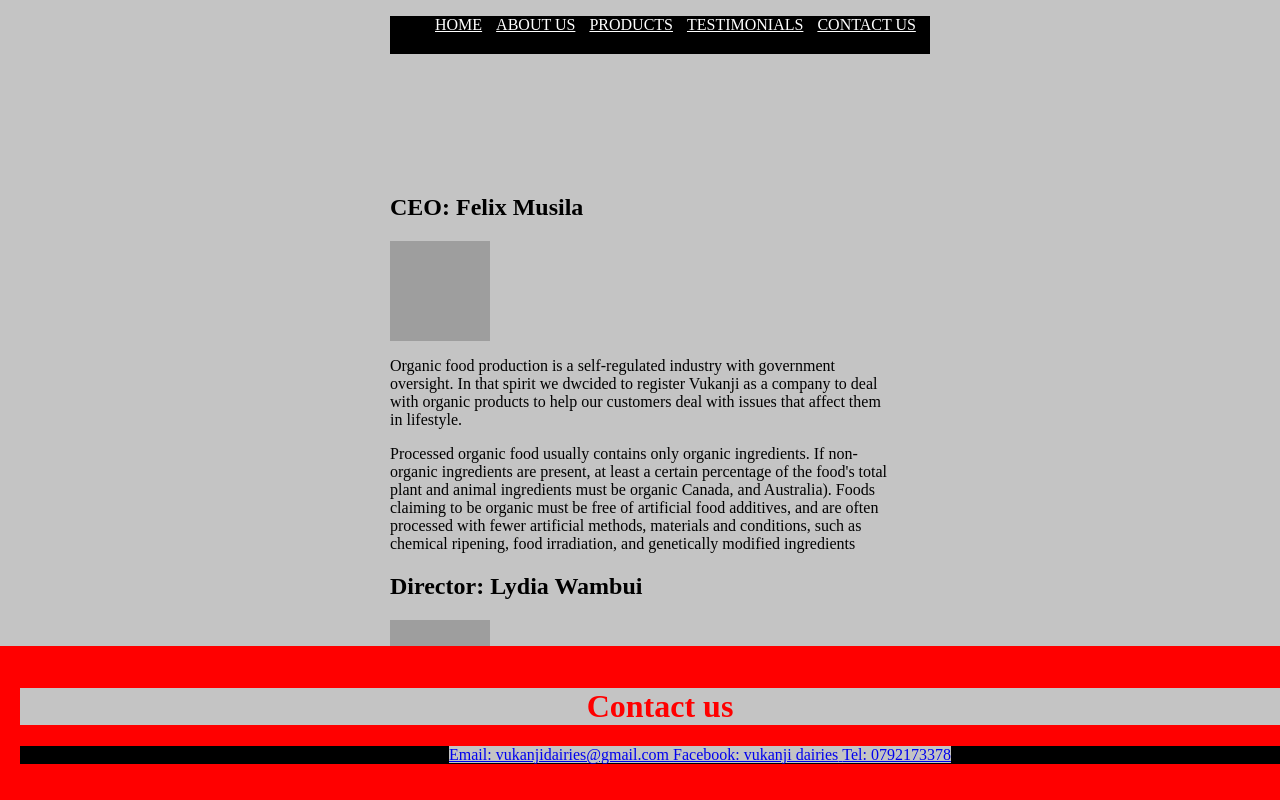
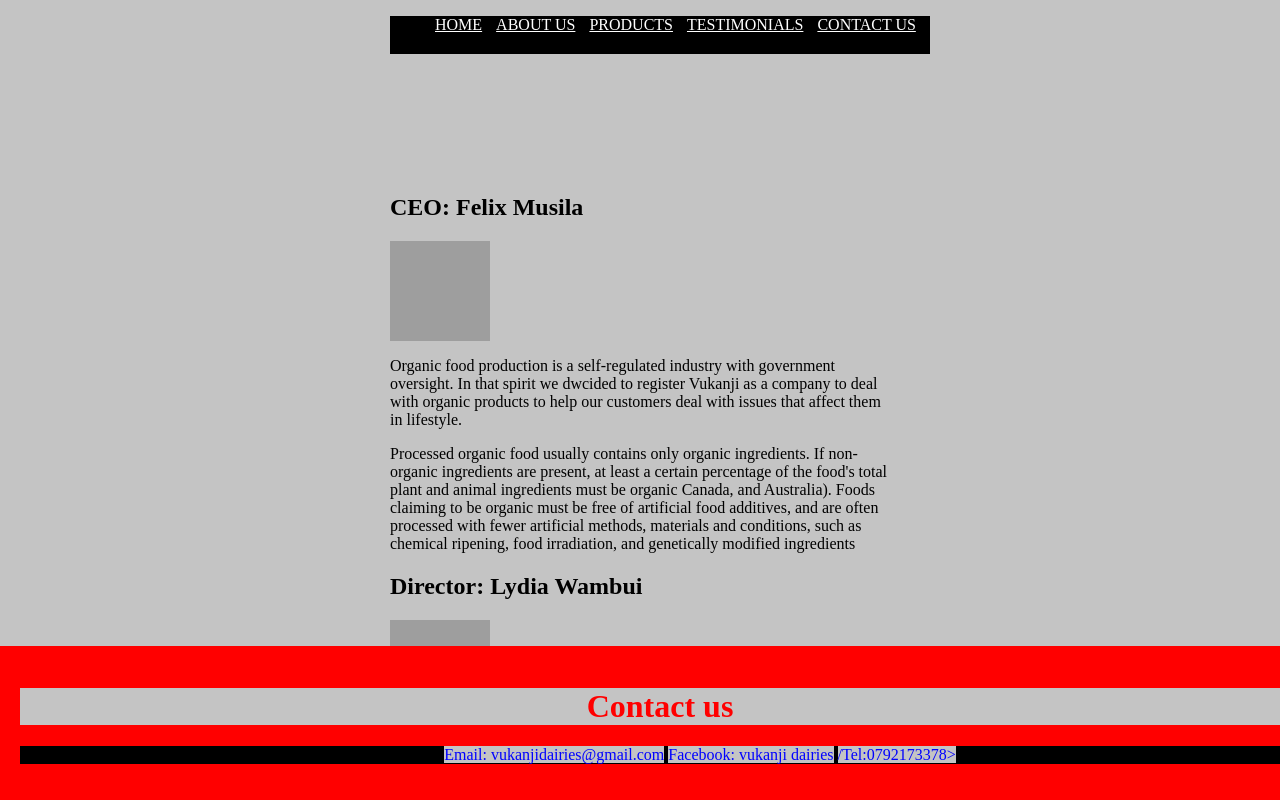
Before and after one commit to Alexanderngemu/-vukanji-goat-milk-products, a plain HTML site: page index.html in a window 1280 px wide. Shown: the top 800 px of the page. Drawn offline with Linux system fonts and the light colour scheme; grey boxes are pictures that could not be loaded.

Commit message:
edited footer

```diff
--- a/index.html
+++ b/index.html
@@ -87,9 +87,9 @@
     <div class="footer">
         <h1>Contact us</h1>
         <ul>
-      <li><a href="vukanjidairies@gmail.com"<strong>Email</strong>: vukanjidairies@gmail.com</li>
-      <li><a href="vukanji dairies"<strong>Facebook</strong>: vukanji dairies</li>
-        <li><a href="0792173378"<strong>Tel</strong>: 0792173378</li>
+      <li><a href="vukanjidairies@gmail.com"></a>Email: vukanjidairies@gmail.com</li>
+      <li><a href="vukanji dairies"></a>Facebook: vukanji dairies</li>
+      <li><a href="0792173378"></a>/Tel:0792173378></li>
     </ul>
     </div>
 </div>
```
Also changed, not shown: css/styles.css (line endings or trailing spaces).
